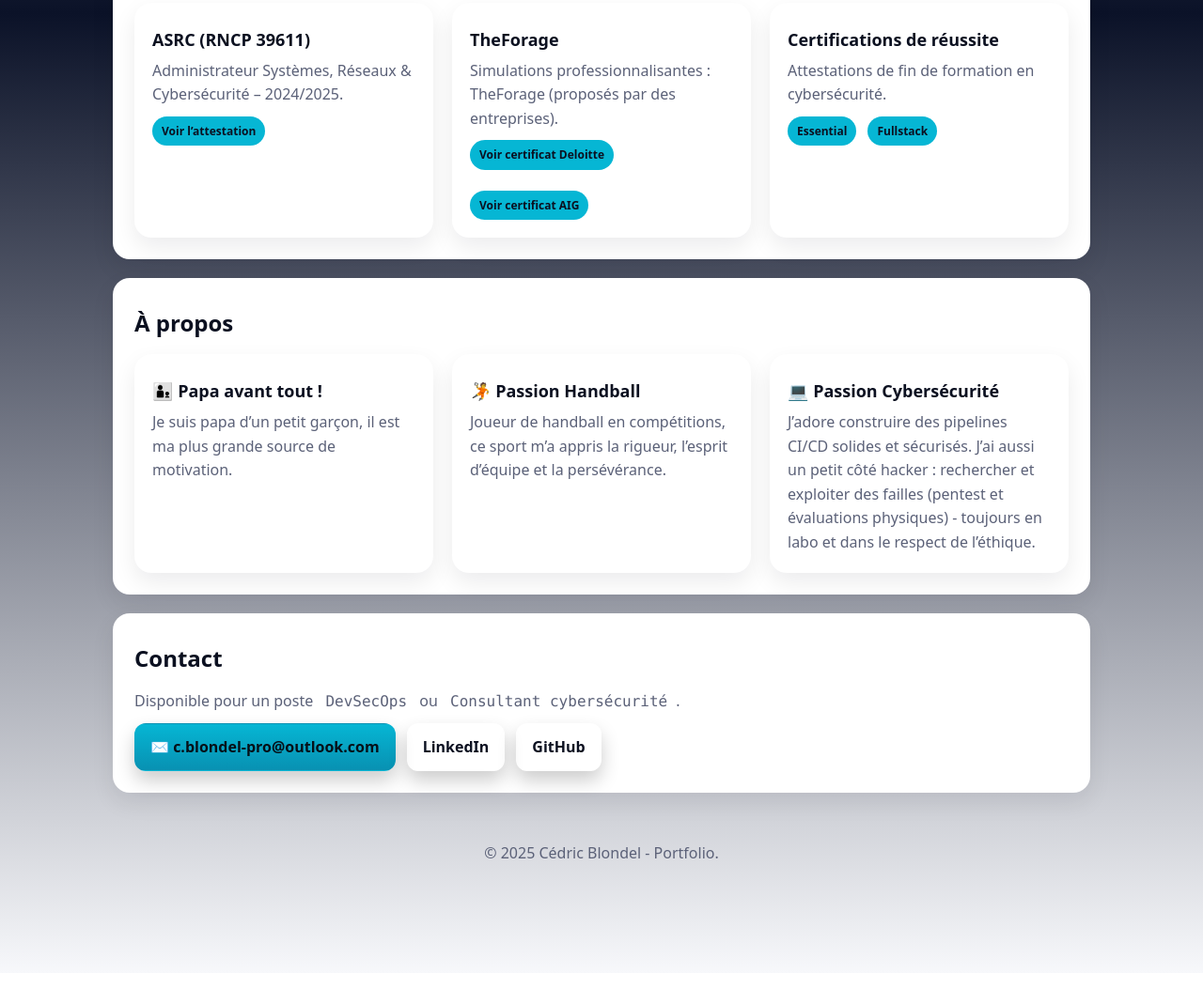
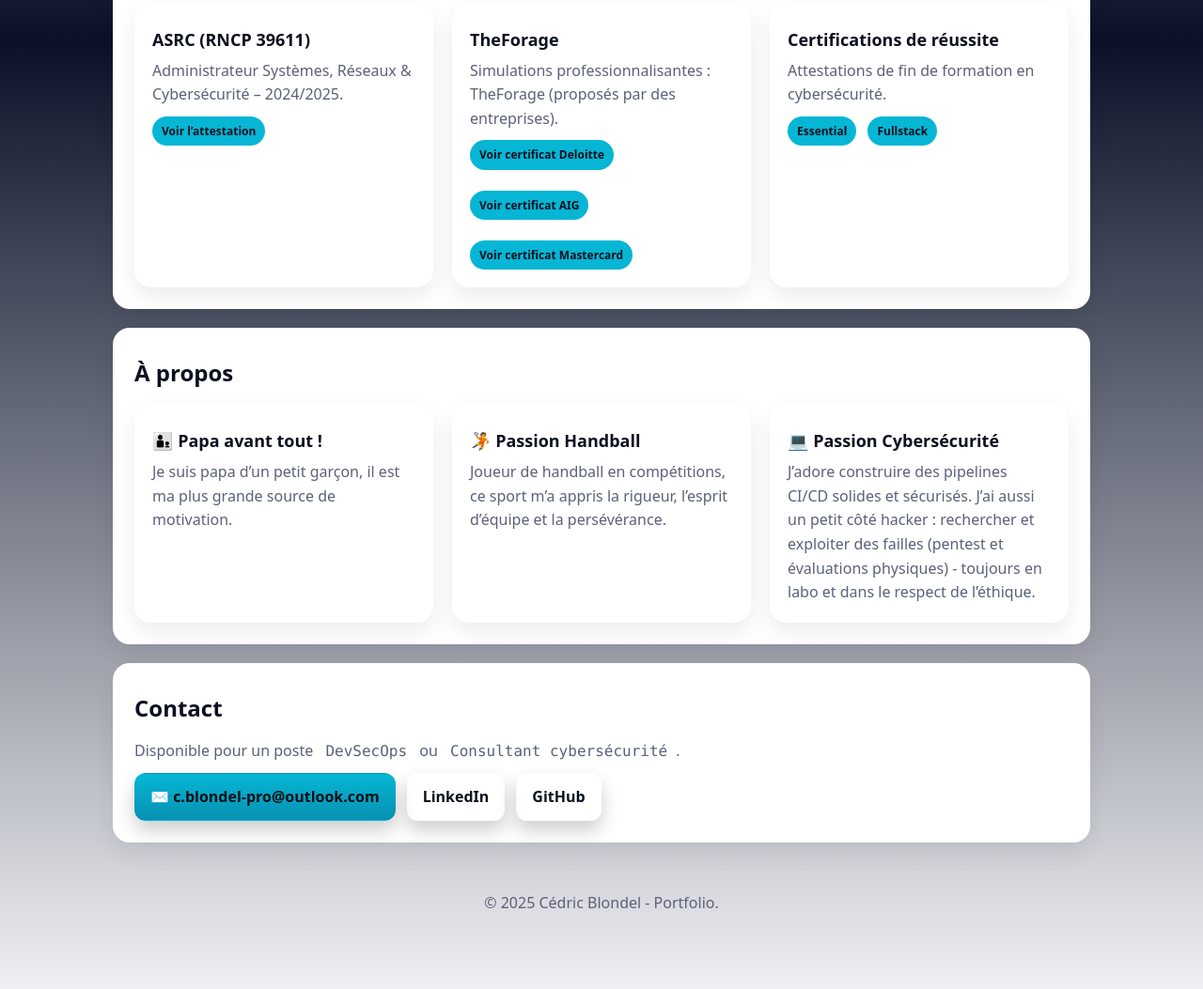
Before and after one commit to Cedric-TEYC/Cedric-TEYC.github.io, a plain HTML site: page index.html in a window 1280 px wide. Shown: the part 1235-2288 px from the top of the page at 94% size. Drawn offline with Linux system fonts and the light colour scheme.

Commit message:
Update index.html

```diff
--- a/index.html
+++ b/index.html
@@ -158,6 +158,7 @@
           <div class="cta">
             <a class="tag" href="Downloads/Certificats/Deloitte_completion_certificate.pdf" target="_blank" rel="noopener">Voir certificat Deloitte</a>
             <a class="tag" href="Downloads/Certificats/AIG_completion_certificate.pdf" target="_blank" rel="noopener">Voir certificat AIG</a>
+            <a class="tag" href="Downloads/Certificats/MasterCard_completion_certificate.pdf" target="_blank" rel="noopener">Voir certificat Mastercard</a>
           </div>
         </article>
 
```
